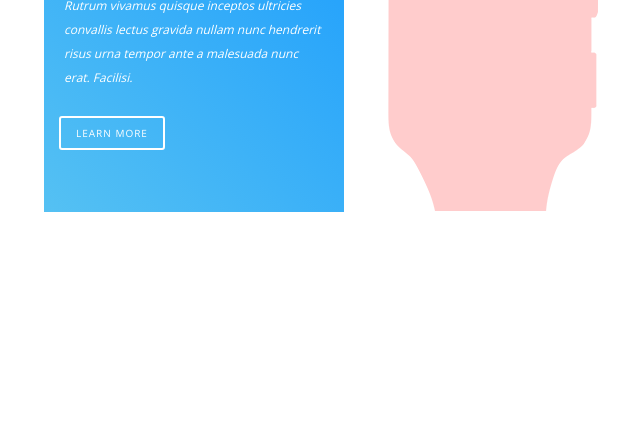
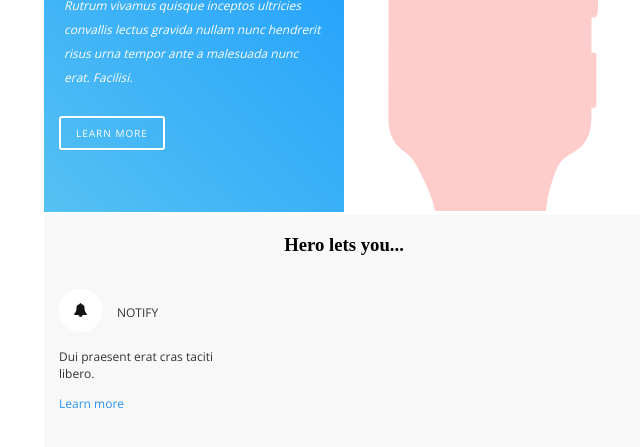
Before and after one commit to rebelcl0ud/email, a plain HTML site: page public/index.html in a window 1280 px wide. Shown: the part 255-702 px from the top of the page, without its empty margins (296-936 px from the left). Drawn offline with nearby package versions, Linux system fonts and the light colour scheme.

Commit message:
style: 2nd row 1st column; notify section

```diff
--- a/public/index.html
+++ b/public/index.html
@@ -62,11 +62,45 @@
 						<!-- end of right col -->
 					</td>
 				</tr>
-				<!-- end of 1st row -->
+				<!-- end of 1st row / HEADER -->
 				<!-- start of 2nd row -->
 				<tr>
-					<td>
+					<td style="background-color: #f8f8f8;">
+						<h3 style="text-align: center;">Hero lets you...</h3>
+						<!-- start left column | notify -->
+						<table class="header-left" width="33.33%" align="left" cellspacing="0" cellpadding="0" border="0" style="padding: 15px 15px 70px 15px;">
+							<tr>
+								<td>
+									<!-- start bell icon / notify | content -->
+									<table class="notify-content" width="33.33%" align="left" cellspacing="0" cellpadding="0" border="0" style="padding: 0;">
+										<tr>
+											<td><img src="/img/bell_icon.png"></td>
+											<td style="font-family: 'Open Sans', 'Helvetica Neue', Helvetica, Arial, 'Lucida Grande', sans-serif; color: #333333; font-size: 12px; font-weight: 600px; text-transform: uppercase; padding: 0 0 0 15px;">Notify</td>
+										</tr>
+									</table>
+									<!-- end bell icon / notify | content -->
+								</td>
+							</tr>
+							<tr>
+								<td>
+									<p style="font-family: 'Open Sans', 'Helvetica Neue', Helvetica, Arial, 'Lucida Grande', sans-serif; color: #333333; font-size: 12px; font-weight: 600px; t">Dui praesent erat cras taciti libero.</p>
+								</td>
+							</tr>
+							<tr>
+								<td>
+									<a href="#" style="font-family: 'Open Sans', 'Helvetica Neue', Helvetica, Arial, 'Lucida Grande', sans-serif; color: #2792ec; font-size: 12px;font-weight: 600px; text-decoration: none;">Learn more</a>
+								</td>
+							</tr>
+						</table>
+						<!-- end of left column | notify -->
+						<!-- share -->
+						<table class="header-left" width="33.33%" align="left" cellspacing="0" cellpadding="0" border="0" style="padding: 15px 15px 70px 15px;">
 
+						</table>
+						<!-- connection -->
+						<table class="header-left" width="33.33%" align="left" cellspacing="0" cellpadding="0" border="0" style="padding: 15px 15px 70px 15px;">
+
+						</table>
 					</td>
 				</tr>
 				<!-- end of 2nd row -->
```
